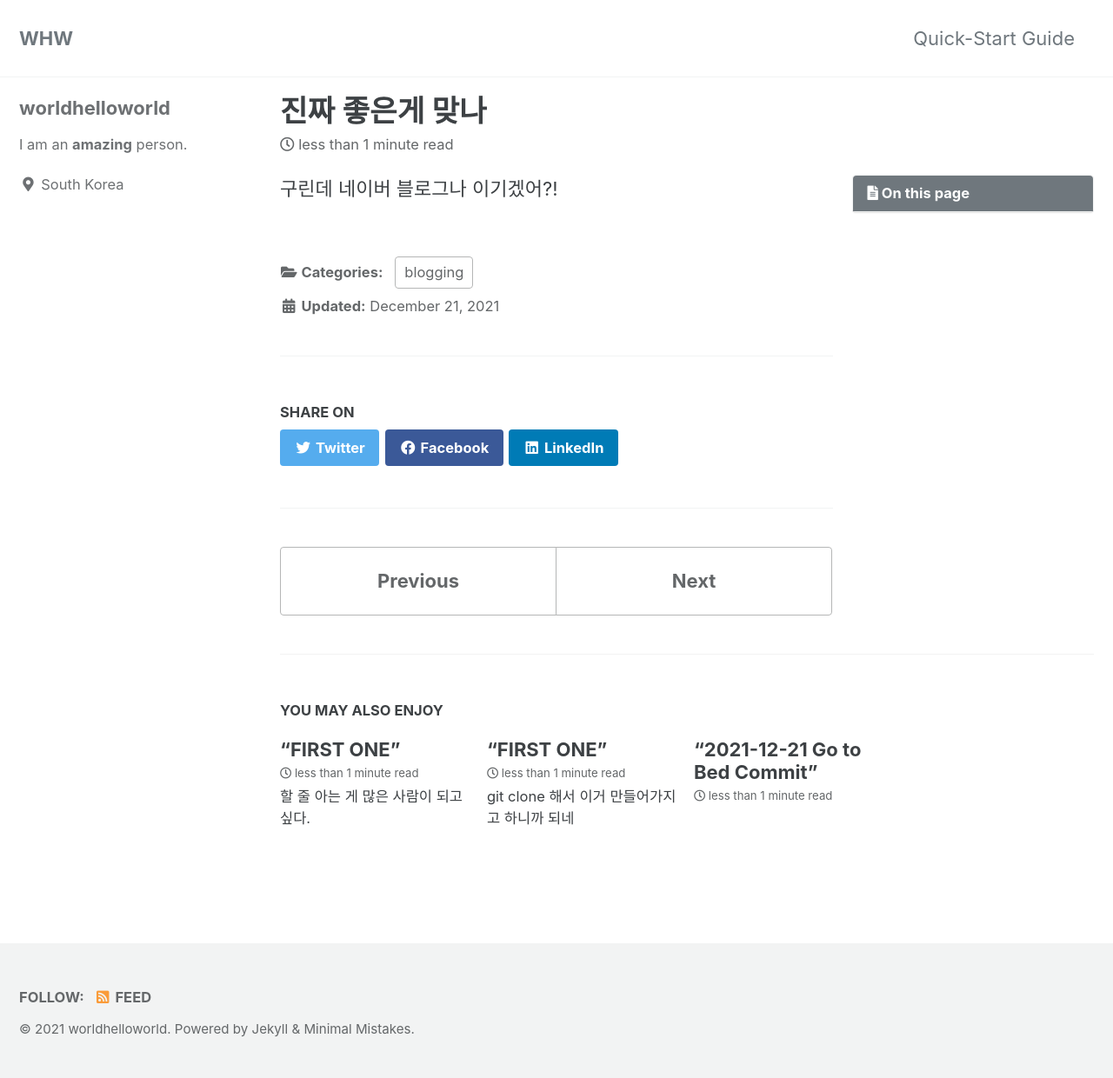
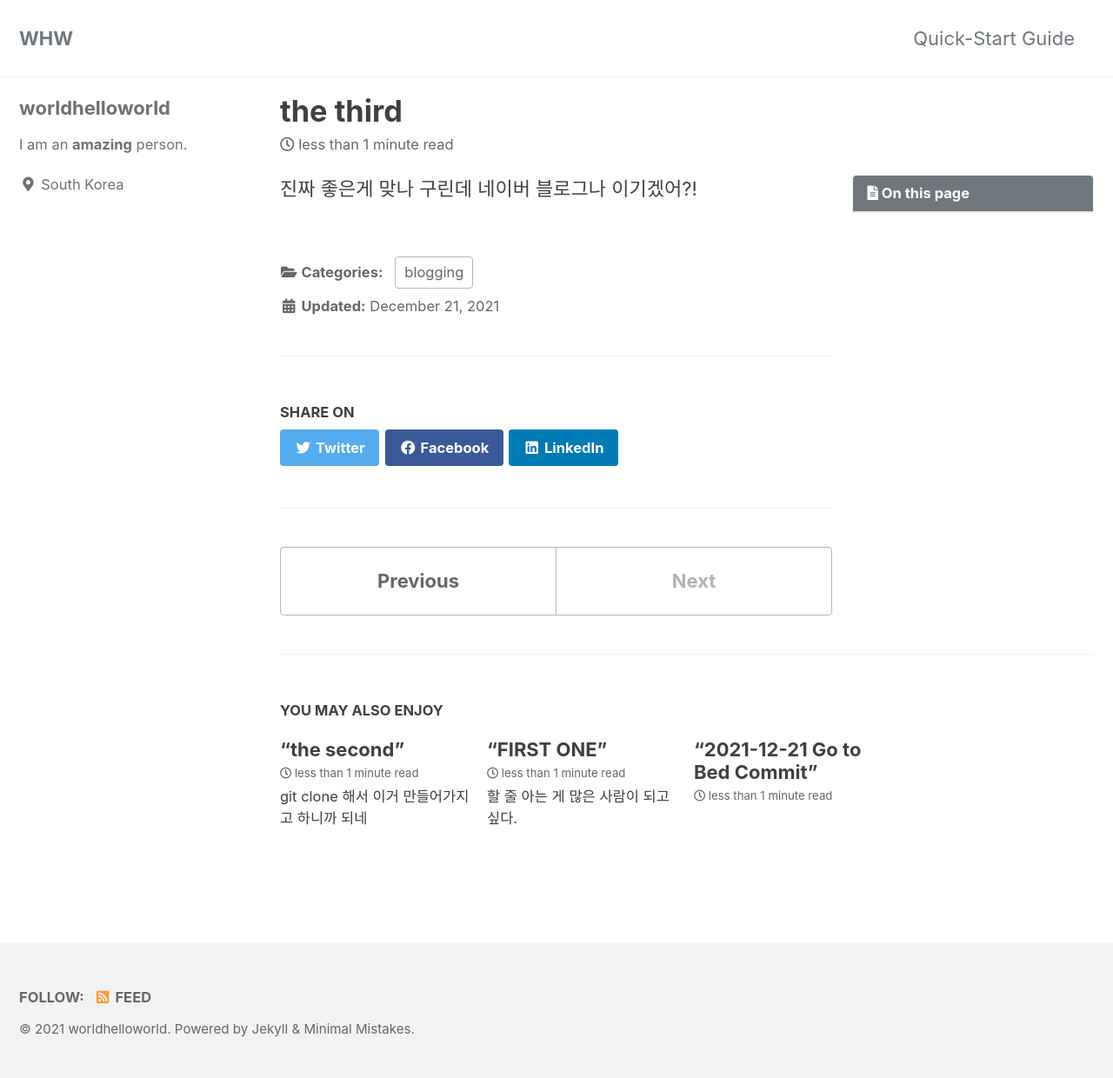
Before and after one commit to worldhelloworld/worldhelloworld.github.io, a Jekyll site: the page built from _posts/2021-12-21-the third.md, in a window 1280 px wide. Shown: the whole page at 87% size. Built offline with Jekyll 4.4.1, drawn with Linux system fonts in a browser that asks for light colours; cached includes are drawn as plain includes.

Commit message:
20211221gotobed

```diff
--- a/_posts/2021-12-21-Second one.md
+++ b/_posts/2021-12-21-the second.md
@@ -1,5 +1,5 @@
 ---
-title: “FIRST ONE”
+title: “the second”
 categories:
 - blogging
 last_modified_at:
--- a/_posts/2021-12-21-Third one.md
+++ b/_posts/2021-12-21-the third.md
@@ -1,9 +1,9 @@
 ---
-title: "진짜 좋은게 맞나"
+title: "the third"
 categories:
 - blogging
 last_modified_at:
 toc: true
 ---
-
+진짜 좋은게 맞나
 구린데 네이버 블로그나 이기겠어?!
```
